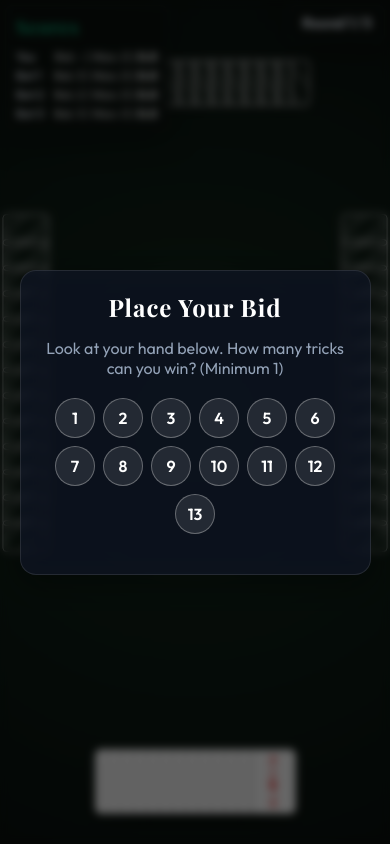
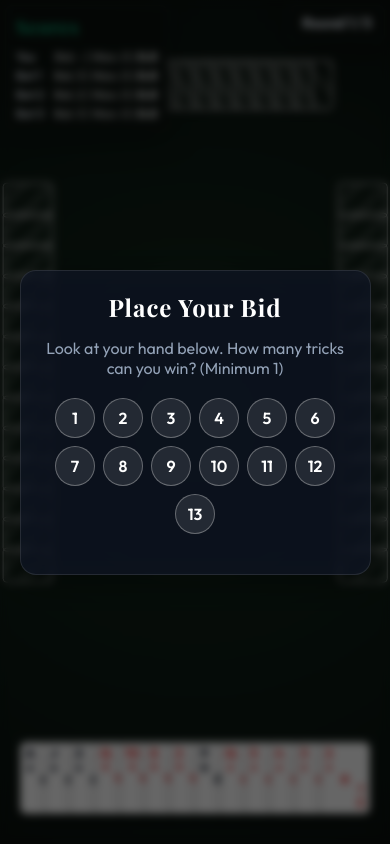
Before and after one commit to sumitkumar91/callbreak, a React (Vite) app: page / in a window 390 px wide. Built offline with nearby package versions, Linux system fonts and the light colour scheme.

Commit message:
Responsiveness

```diff
--- a/src/App.css
+++ b/src/App.css
@@ -160,6 +160,7 @@
   display: flex;
   flex-direction: column;
   align-items: center;
+  align-self: flex-start; /* Keeps text aligned to the left edge of the card */
   font-size: var(--card-font-small);
   font-weight: bold;
   line-height: 1;
@@ -169,6 +170,7 @@
   display: flex;
   flex-direction: column;
   align-items: center;
+  align-self: flex-end; /* Keeps text aligned to the right edge (which flips to left when rotated 180deg) */
   font-size: var(--card-font-small);
   font-weight: bold;
   line-height: 1;
--- a/src/index.css
+++ b/src/index.css
@@ -10,13 +10,13 @@
   --accent-glow: rgba(16, 185, 129, 0.5);
 
   /* Mobile default sizing */
-  --card-width: 45px;
-  --card-height: 65px;
-  --overlap-x: -32px;
+  --card-width: 50px;
+  --card-height: 72px;
+  --overlap-x: -25px;
   --bot-overlap-x: -15px;
   --bot-overlap-y: -20px;
   --trick-radius: 40px;
-  --card-font-small: 0.75rem;
+  --card-font-small: 0.85rem;
   --card-font-large: 1.2rem;
 
   --glass-bg: rgba(17, 24, 39, 0.7);
```
